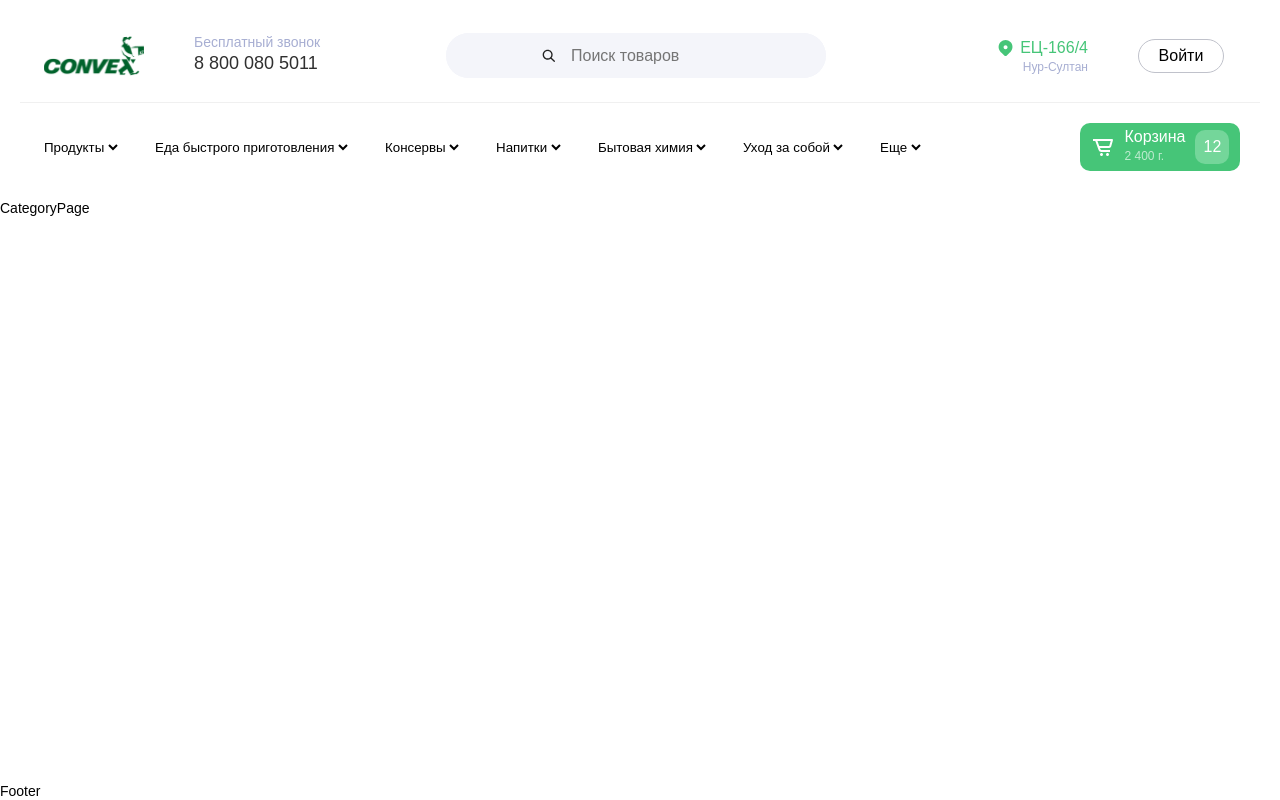
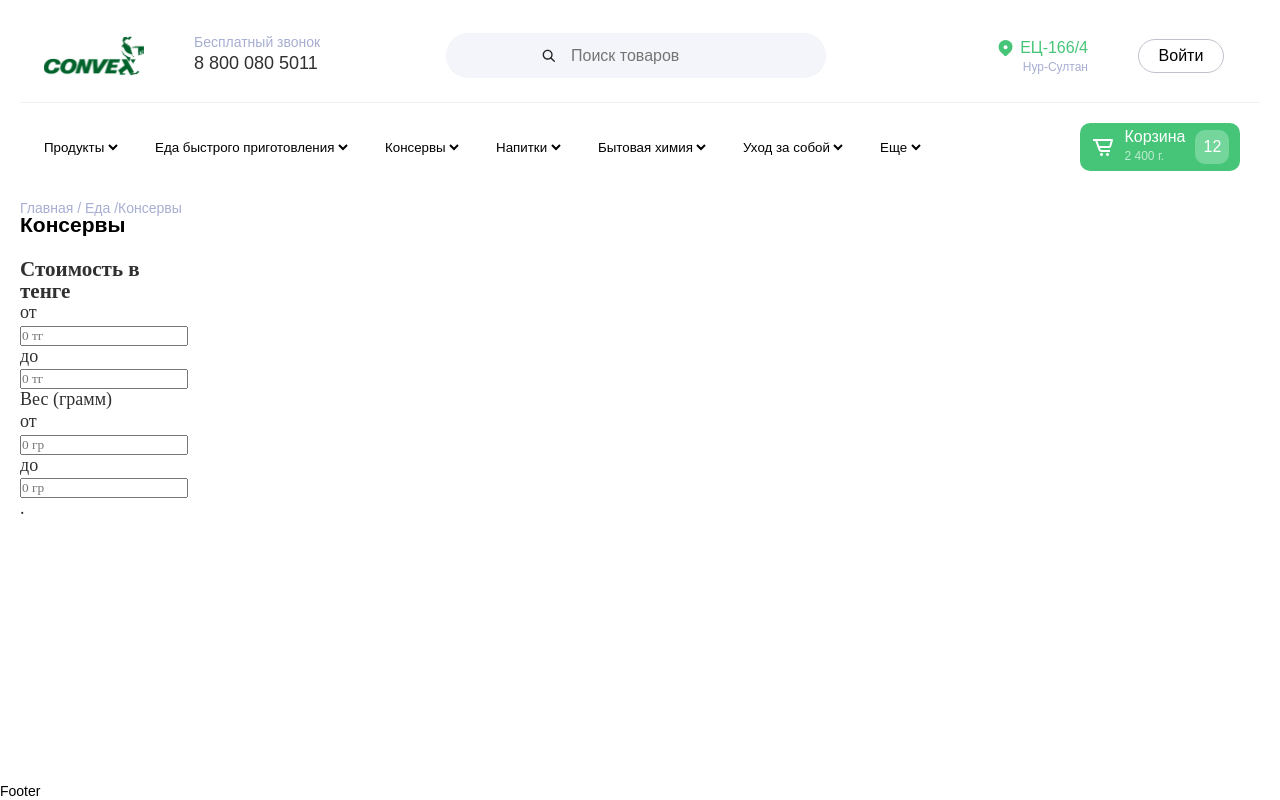
Before and after one commit to zohiddev/convex-front, a React (Vite) app: page /category in a window 1280 px wide. Built offline with nearby package versions, Linux system fonts and the light colour scheme.

Commit message:
change categor page

```diff
--- a/src/assets/scss/pages/_index.scss
+++ b/src/assets/scss/pages/_index.scss
@@ -1,2 +1,3 @@
 @import './home/index';
 @import './about/index';
+@import './category/index';
--- /dev/null
+++ b/src/assets/scss/pages/category/_index.scss
@@ -0,0 +1,63 @@
+.search {
+    &-links {
+        width: 167px;
+        height: 17px;
+        top: 210px;
+        left: 130px;
+        gap: 0px;
+        opacity: 0px;
+        font-family: sans-serif;
+        font-size: 14px;
+        font-weight: 400;
+        line-height: 16.8px;
+        text-align: left;
+        color: rgba(167, 174, 210, 1);
+    }
+
+    &-title {
+        width: 204px;
+        height: 42px;
+        top: 265px;
+        left: 130px;
+        gap: 0px;
+        opacity: 0px;
+        width: 204px;
+        height: 42px;
+        top: 265px;
+        left: 130px;
+        gap: 0px;
+        opacity: 0px;
+        color: rgba(0, 0, 0, 1);
+    }
+
+    &-subtitle_first {
+        width: 163px;
+        height: 22px;
+        top: 377px;
+        left: 130px;
+        gap: 0px;
+        opacity: 0px;
+        font-family: Museo Sans Cyrl;
+        font-size: 18px;
+        font-weight: 500;
+        line-height: 21.6px;
+        text-align: left;
+        color: rgba(48, 48, 48, 1);
+
+    }
+
+    &--subtitle_first__input {
+        width: 14px;
+        height: 14px;
+        top: 432px;
+        left: 130px;
+        gap: 0px;
+        opacity: 0px;
+        font-family: Museo Sans Cyrl;
+        font-size: 12px;
+        font-weight: 300;
+        line-height: 14.4px;
+        text-align: left;
+        color: rgba(48, 48, 48, 1);
+    }
+}
--- a/src/pages/category/index.jsx
+++ b/src/pages/category/index.jsx
@@ -1,8 +1,41 @@
 import React from 'react'
 
 function CategoryPage() {
-  const arr = [1, 2, 3, 4, 5, 6, 7, 8, 9]
-  return <div>CategoryPage</div>
-}
+  const arr = [1, 2, 3, 4, 5, 6, 7, 8, 9];
+
+  return (
+  <section className='search'>
+  <div className="container">
+      <div className="search-row">
+        <div className="search-links">
+          <a href="#" className="link">Главная /</a>
+          <a href="#" className="link"> Еда /</a>
+          <a href="#" className="link">Консервы</a>
+        </div>
+        <div className="search-title">
+          <h1>Консервы</h1>
+        </div>
+        <div className="search-subtitle_first">
+          <h3>Стоимость в тенге</h3>
+          <div className="search-subtitle_first__input">
+            <p>от</p>
+            <input type="number" placeholder='0 тг'/>
+            <p>до</p>
+            <input type="number" placeholder='0 тг'/>
+          </div>
+          <div className="search-subtitle_second">Вес (грамм)
+          <div className="search-subtitle_second__input">
+            <p>от</p>
+            <input type="number" placeholder='0 гр'/>
+            <p>до</p>
+            <input type="number" placeholder='0 гр'/>
+          </div>
+          </div>
+          .
+        </div>
+      </div>
+  </div>
+</section>
+)}
 
 export default CategoryPage
--- a/src/pages/index.js
+++ b/src/pages/index.js
@@ -6,4 +6,4 @@ import NewsPage from './news'
 import CategoryPage from './category'
 import CartPage from './cart'
 
-export { Home, About, ProductPage, NewPage, NewsPage, CategoryPage, CartPage }
+export { Home, About, ProductPage, NewPage, NewsPage, CategoryPage, CartPage}
```
